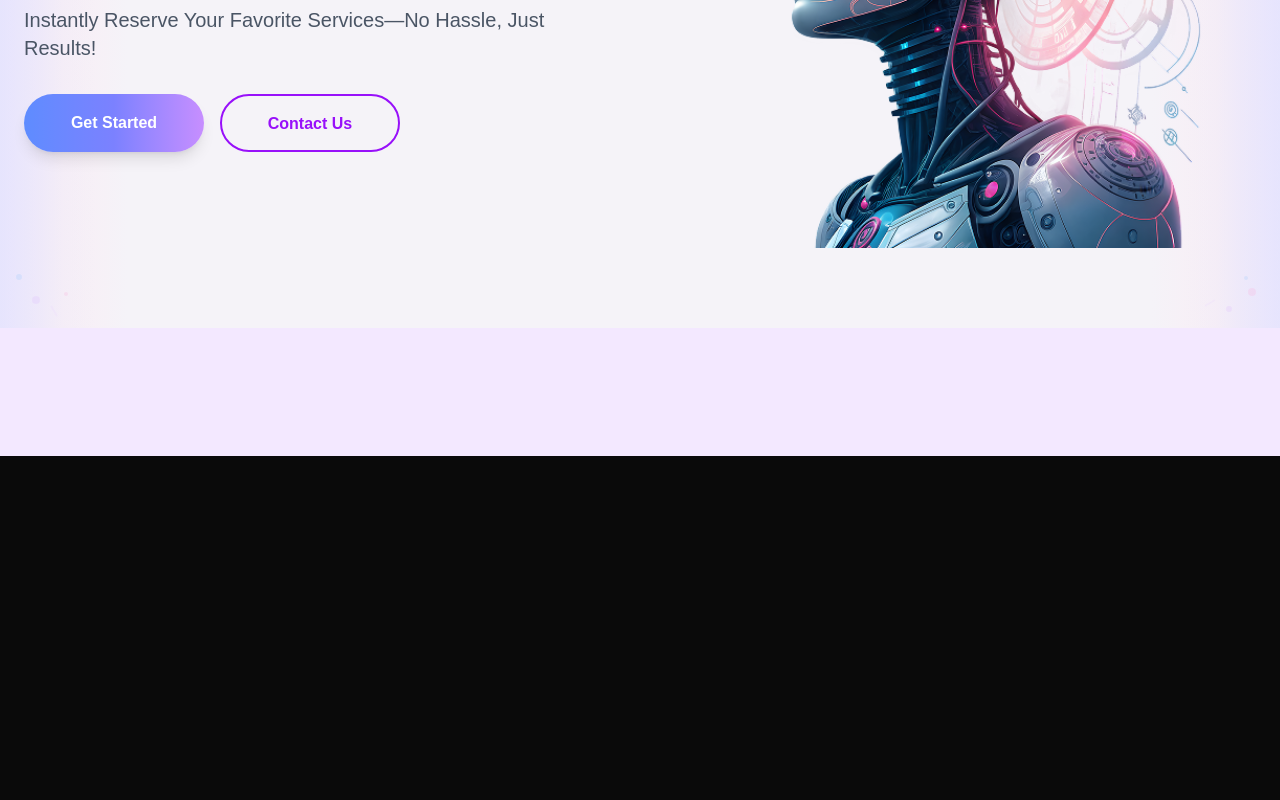
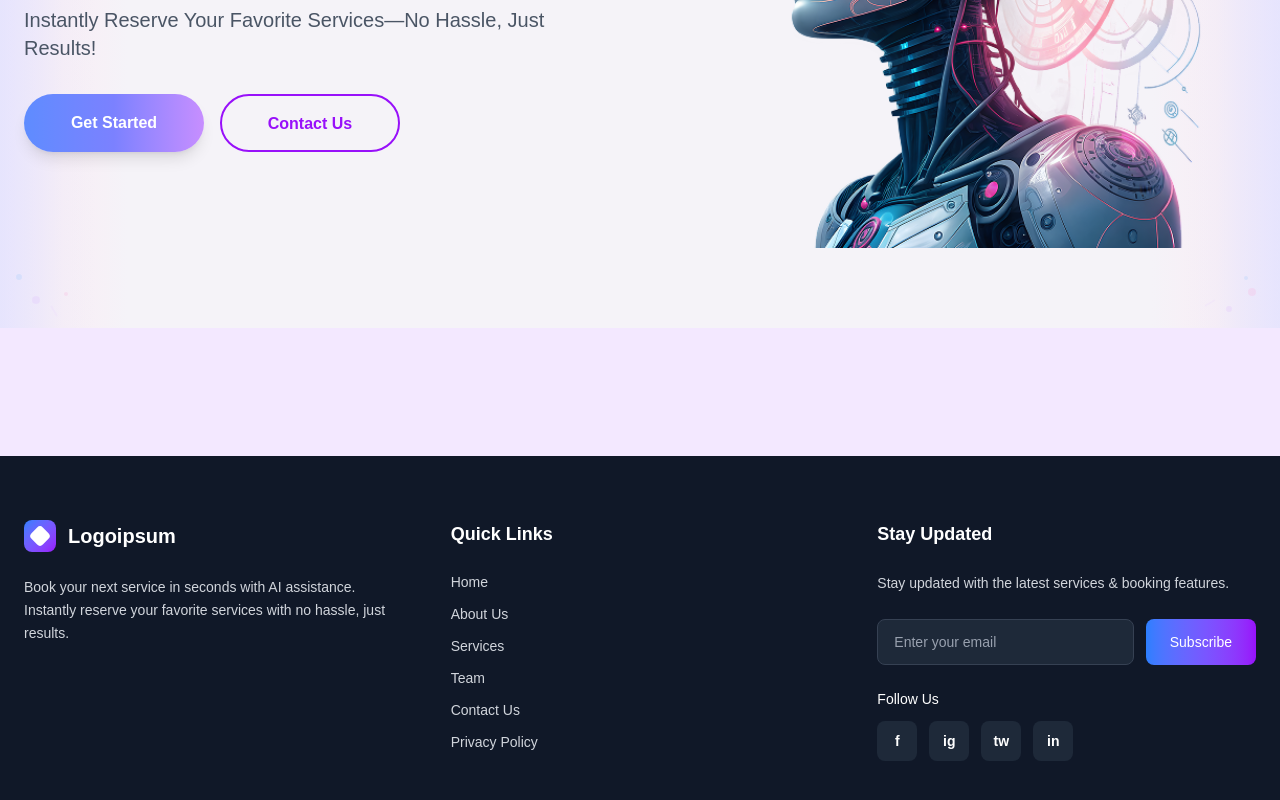
Before and after one commit to engrsakib/andre_graf-Service-Showcase-website, a Next.js app: page / in a window 1280 px wide. Shown: the part 416-1216 px from the top of the page. Before the commit the page ends 872 px from the top, so only its background shows below. Built offline with nearby package versions, Linux system fonts and the light colour scheme.

Commit message:
not found page init

```diff
--- /dev/null
+++ b/public/footer-content.js
@@ -0,0 +1,38 @@
+export const footerContent = {
+  en: {
+    description:
+      "Book your next service in seconds with AI assistance. Instantly reserve your favorite services with no hassle, just results.",
+    quickLinks: "Quick Links",
+    stayUpdated: "Stay Updated",
+    stayUpdatedDesc: "Stay updated with the latest services & booking features.",
+    emailPlaceholder: "Enter your email",
+    subscribe: "Subscribe",
+    followUs: "Follow Us",
+    links: {
+      home: "Home",
+      aboutUs: "About Us",
+      services: "Services",
+      team: "Team",
+      contactUs: "Contact Us",
+      privacyPolicy: "Privacy Policy",
+    },
+  },
+  de: {
+    description:
+      "Buchen Sie Ihren nächsten Service in Sekunden mit KI-Unterstützung. Reservieren Sie sofort Ihre Lieblingsdienste ohne Aufwand, nur Ergebnisse.",
+    quickLinks: "Schnelle Links",
+    stayUpdated: "Bleiben Sie auf dem Laufenden",
+    stayUpdatedDesc: "Bleiben Sie über die neuesten Services und Buchungsfunktionen auf dem Laufenden.",
+    emailPlaceholder: "E-Mail eingeben",
+    subscribe: "Abonnieren",
+    followUs: "Folgen Sie uns",
+    links: {
+      home: "Startseite",
+      aboutUs: "Über uns",
+      services: "Dienstleistungen",
+      team: "Team",
+      contactUs: "Kontakt",
+      privacyPolicy: "Datenschutz",
+    },
+  },
+}
--- a/src/app/layout.js
+++ b/src/app/layout.js
@@ -2,6 +2,7 @@ import { Inter } from "next/font/google";
 import "./globals.css";
 import { LanguageProvider } from "@/context/language-context";
 import Navigation from "@/components/navigation";
+import FooterWrapper from "@/components/footer-wrapper";
 
 const inter = Inter({
   subsets: ["latin"],
@@ -21,6 +22,7 @@ export default function RootLayout({ children }) {
         <LanguageProvider>
         <Navigation />
         {children}
+        <FooterWrapper />
         </LanguageProvider>
       </body>
     </html>
--- /dev/null
+++ b/src/app/not-found.js
@@ -0,0 +1,5 @@
+import NotFoundWrapper from "@/components/not-found-wrapper"
+
+export default function NotFound() {
+  return <NotFoundWrapper />
+}
--- /dev/null
+++ b/src/components/footer-wrapper.jsx
@@ -0,0 +1,10 @@
+"use client"
+
+import { useLanguage } from "@/context/language-context"
+import Footer from "./footer"
+
+export default function FooterWrapper() {
+  const { currentLanguage } = useLanguage()
+
+  return <Footer language={currentLanguage} />
+}
--- /dev/null
+++ b/src/components/footer.jsx
@@ -0,0 +1,100 @@
+import { footerContent } from "../../public/footer-content"
+
+
+
+export default function Footer({ language = "en" }) {
+  const content = footerContent[language] || footerContent.en
+
+  return (
+    <footer className="bg-gray-900 text-white py-16 px-6">
+      <div className="max-w-7xl mx-auto">
+        <div className="grid grid-cols-1 md:grid-cols-2 lg:grid-cols-3 gap-12">
+          {/* Logo and Description */}
+          <div className="space-y-6">
+            <div className="flex items-center space-x-3">
+              <div className="w-8 h-8 bg-gradient-to-br from-blue-500 to-purple-600 rounded-lg flex items-center justify-center">
+                <div className="w-4 h-4 bg-white rounded-sm transform rotate-45"></div>
+              </div>
+              <span className="text-xl font-semibold">Logoipsum</span>
+            </div>
+            <p className="text-gray-300 text-sm leading-relaxed max-w-sm">{content.description}</p>
+          </div>
+
+          {/* Quick Links */}
+          <div className="space-y-6">
+            <h3 className="text-lg font-semibold">{content.quickLinks}</h3>
+            <nav className="space-y-3">
+              <a href="/" className="block text-gray-300 hover:text-white transition-colors text-sm">
+                {content.links.home}
+              </a>
+              <a href="/about" className="block text-gray-300 hover:text-white transition-colors text-sm">
+                {content.links.aboutUs}
+              </a>
+              <a href="/services" className="block text-gray-300 hover:text-white transition-colors text-sm">
+                {content.links.services}
+              </a>
+              <a href="/team" className="block text-gray-300 hover:text-white transition-colors text-sm">
+                {content.links.team}
+              </a>
+              <a href="/contact" className="block text-gray-300 hover:text-white transition-colors text-sm">
+                {content.links.contactUs}
+              </a>
+              <a href="/privacy" className="block text-gray-300 hover:text-white transition-colors text-sm">
+                {content.links.privacyPolicy}
+              </a>
+            </nav>
+          </div>
+
+          {/* Stay Updated */}
+          <div className="space-y-6">
+            <h3 className="text-lg font-semibold">{content.stayUpdated}</h3>
+            <p className="text-gray-300 text-sm leading-relaxed">{content.stayUpdatedDesc}</p>
+            <div className="space-y-4">
+              <div className="flex flex-col sm:flex-row gap-3">
+                <input
+                  type="email"
+                  placeholder={content.emailPlaceholder}
+                  className="flex-1 px-4 py-3 bg-gray-800 border border-gray-700 rounded-lg text-white placeholder-gray-400 focus:outline-none focus:ring-2 focus:ring-blue-500 focus:border-transparent text-sm"
+                />
+                <button className="px-6 py-3 bg-gradient-to-r from-blue-500 to-purple-600 text-white rounded-lg hover:from-blue-600 hover:to-purple-700 transition-all duration-200 font-medium text-sm whitespace-nowrap">
+                  {content.subscribe}
+                </button>
+              </div>
+            </div>
+
+            {/* Social Media */}
+            <div className="space-y-3">
+              <h4 className="text-sm font-medium">{content.followUs}</h4>
+              <div className="flex space-x-3">
+                <a
+                  href="#"
+                  className="w-10 h-10 bg-gray-800 rounded-lg flex items-center justify-center hover:bg-gray-700 transition-colors"
+                >
+                  <span className="text-sm font-bold">f</span>
+                </a>
+                <a
+                  href="#"
+                  className="w-10 h-10 bg-gray-800 rounded-lg flex items-center justify-center hover:bg-gray-700 transition-colors"
+                >
+                  <span className="text-sm font-bold">ig</span>
+                </a>
+                <a
+                  href="#"
+                  className="w-10 h-10 bg-gray-800 rounded-lg flex items-center justify-center hover:bg-gray-700 transition-colors"
+                >
+                  <span className="text-sm font-bold">tw</span>
+                </a>
+                <a
+                  href="#"
+                  className="w-10 h-10 bg-gray-800 rounded-lg flex items-center justify-center hover:bg-gray-700 transition-colors"
+                >
+                  <span className="text-sm font-bold">in</span>
+                </a>
+              </div>
+            </div>
+          </div>
+        </div>
+      </div>
+    </footer>
+  )
+}
--- a/src/components/hero-section.jsx
+++ b/src/components/hero-section.jsx
@@ -97,10 +97,10 @@ export default function HeroSection() {
             <p className="text-lg sm:text-xl text-gray-600 mb-8 max-w-2xl">{content.description}</p>
 
             <div className="flex flex-col sm:flex-row gap-4 justify-center lg:justify-start">
-              <button className="px-8 py-4 bg-gradient-to-r from-[#5E8CFF] via-[#7B81FF] to-[#C78EFF] text-white font-semibold rounded-full h-[58px] w-[180px] transition-all duration-300 shadow-lg hover:shadow-xl">
+              <button className="px-8 py-4 max-sm:w-full bg-gradient-to-r from-[#5E8CFF] via-[#7B81FF] to-[#C78EFF] text-white font-semibold rounded-full h-[58px] w-[180px] transition-all duration-300 shadow-lg hover:shadow-xl">
                 {content.getStarted}
               </button>
-              <button className="px-8 py-4 border-2 border-purple-600 text-purple-600 font-semibold h-[58px] w-[180px] rounded-full hover:bg-purple-50 transition-all duration-300">
+              <button className="px-8 py-4 max-sm:w-full border-2 border-purple-600 text-purple-600 font-semibold h-[58px] w-[180px] rounded-full hover:bg-purple-50 transition-all duration-300">
                 {content.contactUs}
               </button>
             </div>
--- /dev/null
+++ b/src/components/not-found-wrapper.jsx
@@ -0,0 +1,42 @@
+"use client"
+
+import { useLanguage } from "@/context/language-context"
+import Link from "next/link"
+
+export default function NotFoundWrapper() {
+  const { currentLanguage } = useLanguage()
+
+  const content = {
+    en: {
+      title: "Oops! Page not found.",
+      description: "The page you're looking for doesn't exist or has been removed.",
+      buttonText: "Go to Homepage",
+    },
+    de: {
+      title: "Ups! Seite nicht gefunden.",
+      description: "Die Seite, die Sie suchen, existiert nicht oder wurde entfernt.",
+      buttonText: "Zur Startseite",
+    },
+  }
+
+  const currentContent = content[currentLanguage] || content.en
+
+  return (
+    <div className="min-h-screen bg-gradient-to-br from-purple-100 to-pink-100 flex items-center justify-center px-4">
+      <div className="text-center max-w-md mx-auto">
+        <div className="text-8xl md:text-9xl font-bold text-red-400 mb-8 leading-none">404</div>
+
+        <h1 className="text-2xl md:text-3xl font-semibold text-gray-800 mb-4">{currentContent.title}</h1>
+
+        <p className="text-gray-600 mb-8 text-base md:text-lg leading-relaxed">{currentContent.description}</p>
+
+        <Link
+          href="/"
+          className="inline-block bg-blue-500 hover:bg-blue-600 text-white font-medium px-8 py-3 rounded-full transition-colors duration-200 text-base"
+        >
+          {currentContent.buttonText}
+        </Link>
+      </div>
+    </div>
+  )
+}
```
